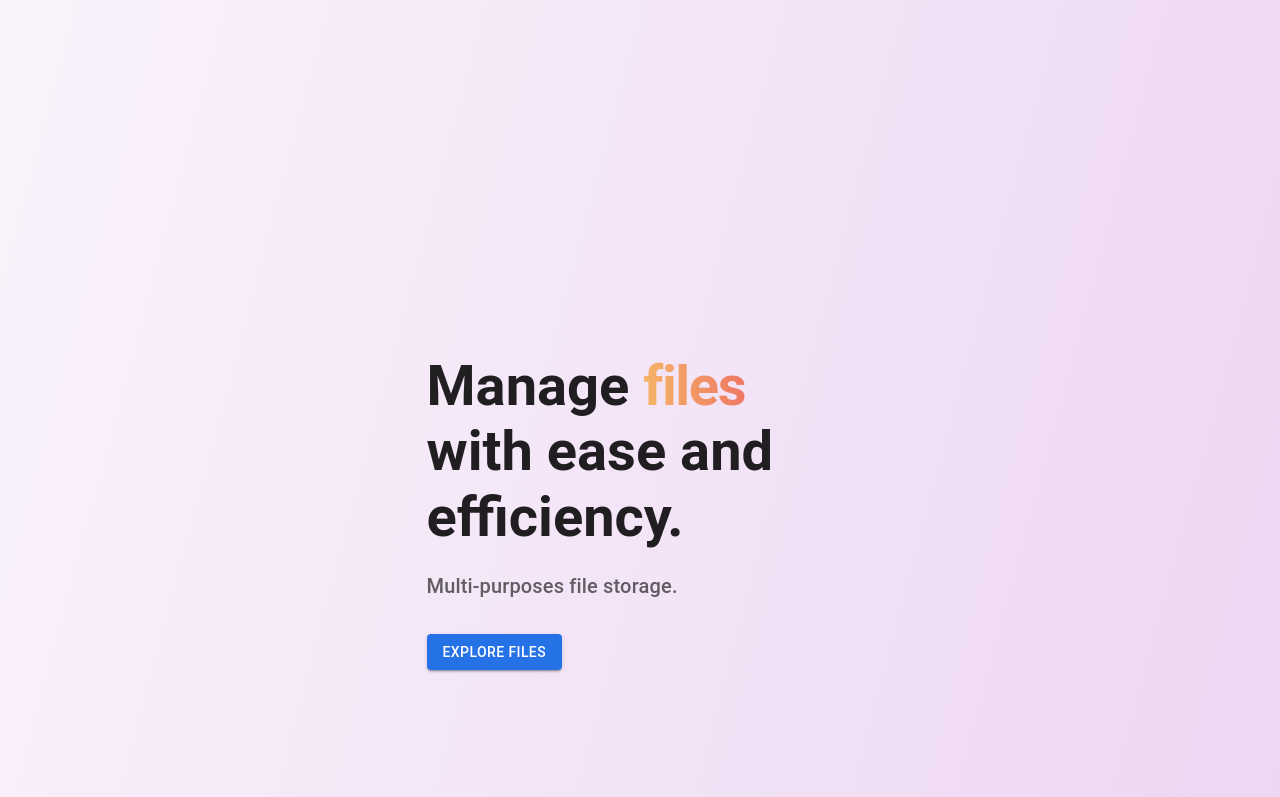
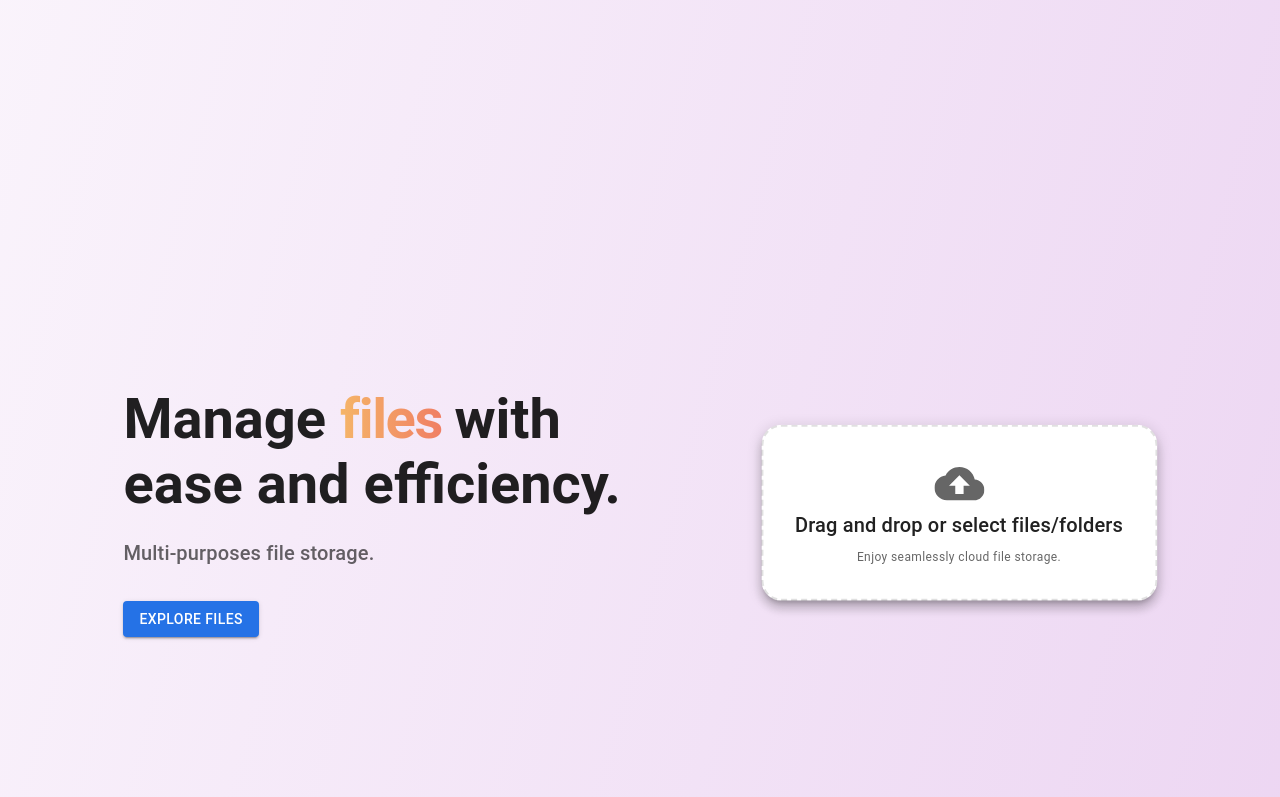
Before and after one commit to andygqw/GWTool_React, a React (Create React App) app: page / in a window 1280 px wide. Shown: the part 2288-3085 px from the top of the page. Built offline with nearby package versions, Linux system fonts and the light colour scheme.

Commit message:
added showcase on landing page for file feature

```diff
--- a/src/Component/LandingPage.js
+++ b/src/Component/LandingPage.js
@@ -8,6 +8,7 @@ import { useMediaQuery } from '@mui/material';
 
 import GroupFloatingInput from '../utils/GroupFloatingInput';
 import FloatingWordForm from "../utils/FloatingWordForm";
+import FloatingDragUpload from "../utils/FloatingDragUpload";
 
 const LandingPage = ({mode, isLoggedIn}) => {
 
@@ -43,7 +44,7 @@ const LandingPage = ({mode, isLoggedIn}) => {
             description3: "with ease and efficiency.",
             description: "Multi-purposes file storage.",
             buttonText: "Explore Files",
-            buttonAction: () => navigate('/files'),
+            buttonAction: () => navigate('/file'),
             gradientClass: "gradient-text4 tracking-tight inline font-semibold",
         },
         {
@@ -243,6 +244,12 @@ const LandingPage = ({mode, isLoggedIn}) => {
                                     <FloatingWordForm label="Word Replacement"/>
                                 </Box>
                             }
+                            {section.title === "File" && isSmallScreen &&
+                                <Box sx={{
+                                }}>
+                                    <FloatingDragUpload/>
+                                </Box>
+                            }
                         </Box>
                     </div>
                 </Container>
--- /dev/null
+++ b/src/utils/FloatingDragUpload.js
@@ -0,0 +1,58 @@
+import {useDropzone} from 'react-dropzone';
+import {useTheme} from '@mui/material/styles';
+import CloudUploadIcon from "@mui/icons-material/CloudUpload";
+import {Box, Typography} from "@mui/material";
+import React from "react";
+
+const FloatingDragUpload = () => {
+
+    const theme = useTheme();
+
+    const {getRootProps, getInputProps, isDragActive} = useDropzone({
+        multiple: true,
+        noClick: false,
+        noKeyboard: true
+    });
+
+    return (
+        <Box {...getRootProps()} sx={{
+            border: '2px dashed',
+            borderColor: theme.palette.divider,
+            borderRadius: 5,
+            boxShadow: 8,
+            padding: 4,
+            textAlign: 'center',
+            cursor: 'pointer',
+            backgroundColor: theme.palette.background.default,
+            display: 'flex',
+            flexDirection: 'column',
+            alignItems: 'center',
+            justifyContent: 'center',
+            height: 'auto',
+            animation: `float 6s ease-in-out infinite`,
+        }}>
+            <input {...getInputProps()} />
+            <CloudUploadIcon sx={{fontSize: 50, color: theme.palette.text.secondary}}/>
+            <Typography variant="h6" gutterBottom>
+                {isDragActive ? "Drop the files here ..." : "Drag and drop or select files/folders"}
+            </Typography>
+            {/*<Button variant="contained" sx={{mt: 2}}>*/}
+            {/*    Select from computer*/}
+            {/*</Button>*/}
+            <Typography variant="caption" color="textSecondary">
+                Enjoy seamlessly cloud file storage.
+            </Typography>
+
+            <style>
+                {`
+                    @keyframes float {
+                        0% { transform: translate(0, 0); }
+                        50% { transform: translate(10px, 15px); }
+                        100% { transform: translate(0, 0); }
+                    }
+                `}
+            </style>
+        </Box>
+    );
+};
+export default FloatingDragUpload;
```
